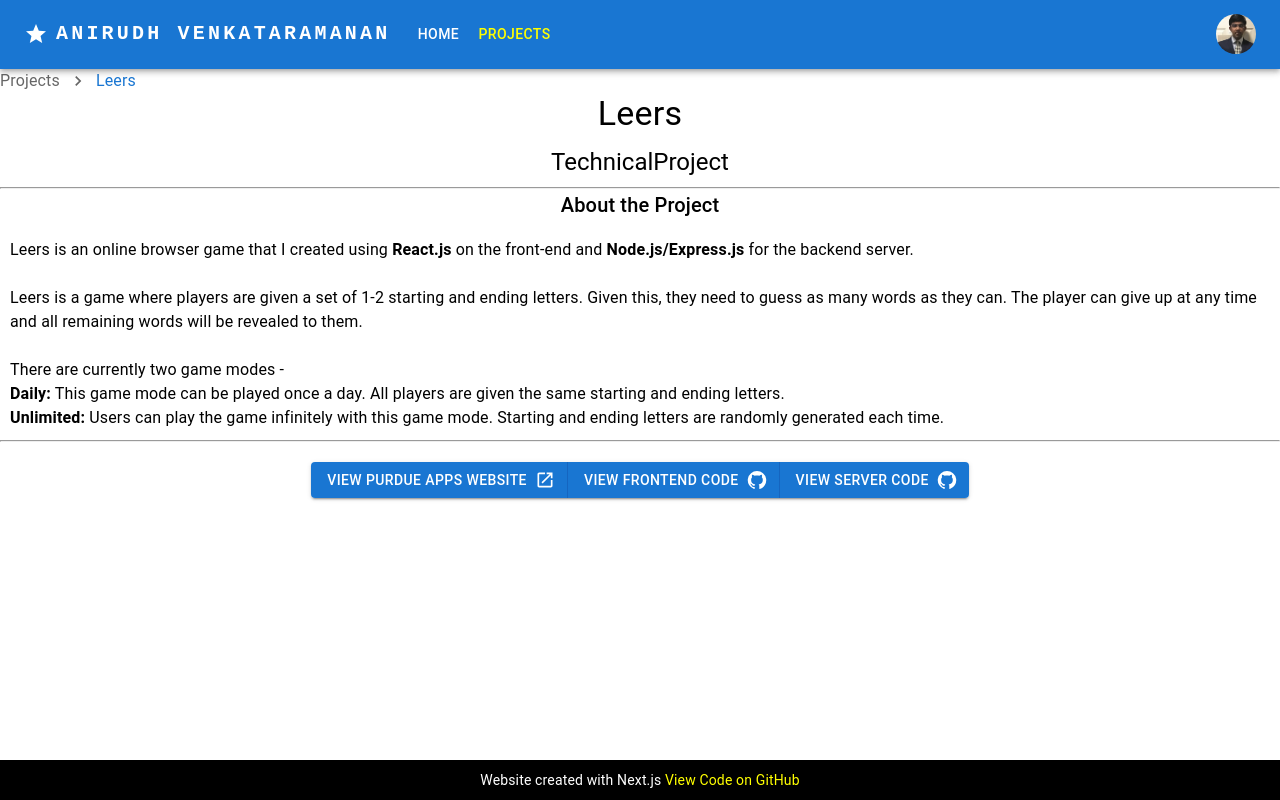
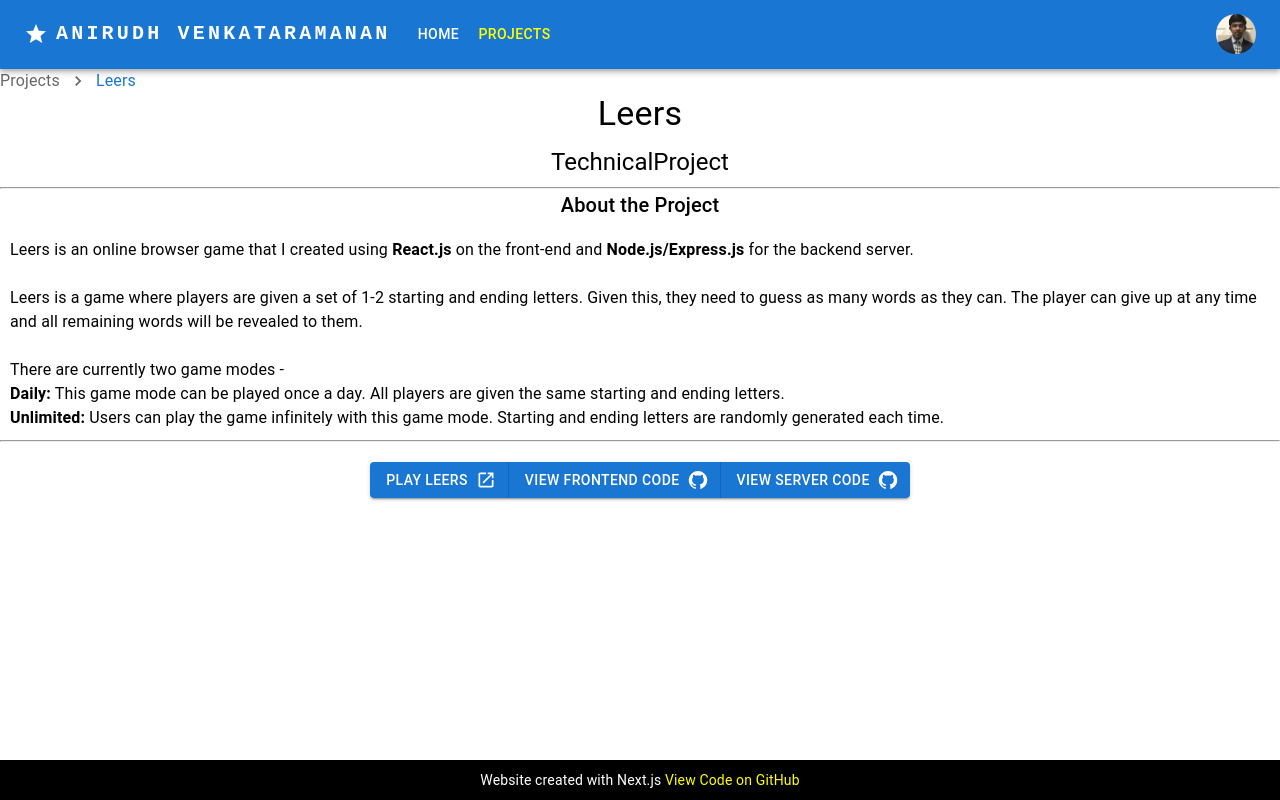
Before and after one commit to anirudhv/Personal-Website, a Next.js app: page /projects/leers in a window 1280 px wide. Built offline with nearby package versions, Linux system fonts and the light colour scheme.

Commit message:
Updated button text

```diff
--- a/src/app/projects/leers/page.tsx
+++ b/src/app/projects/leers/page.tsx
@@ -26,7 +26,7 @@ const Leers = () => {
 			<div>
 				<ButtonGroup variant="contained" aria-label="outlined primary button group">
 					<Button href = "https://leers.netlify.app/" target="_blank" variant="contained" endIcon={<OpenInNewIcon />}>
-						View Purdue Apps Website
+						Play Leers
 					</Button>
 					<Button href = "https://github.com/anirudhv/leers" target = "_blank" variant="contained" endIcon={<GitHubIcon />}>
 						View Frontend Code
```
